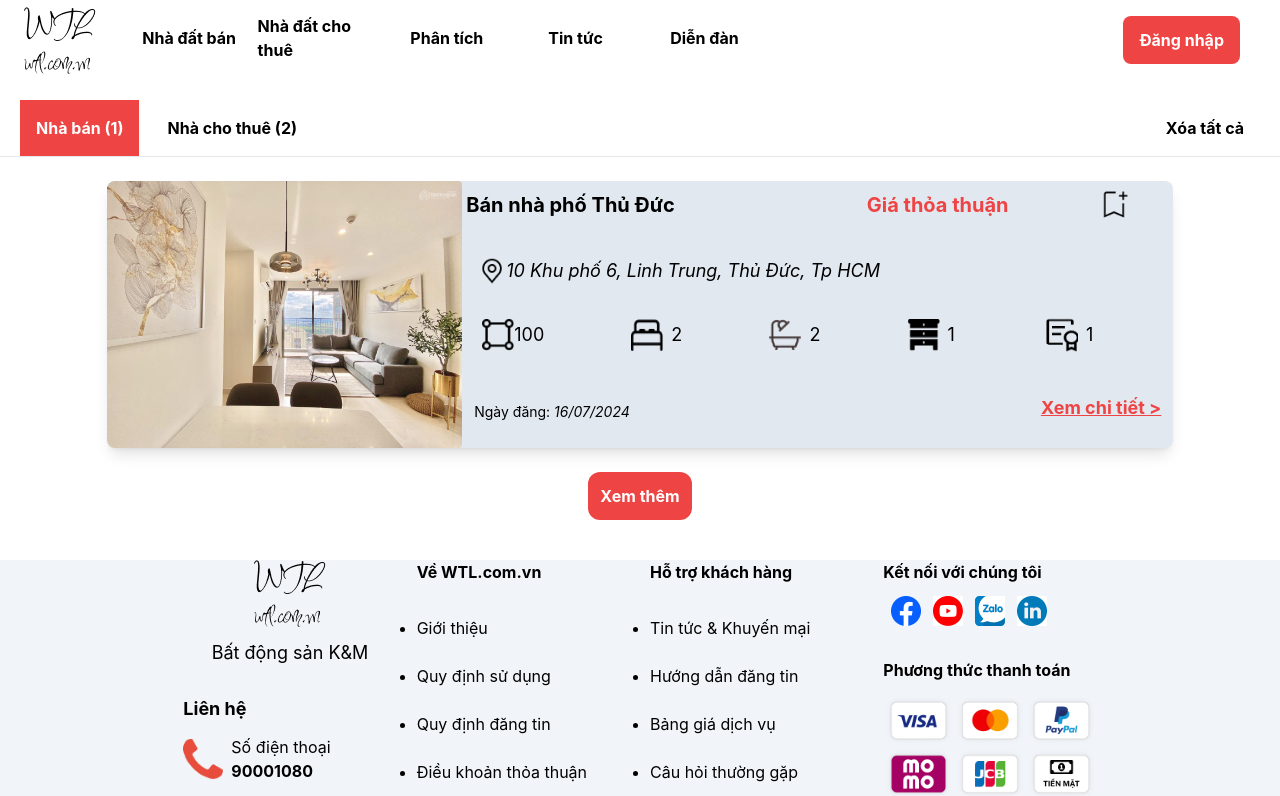
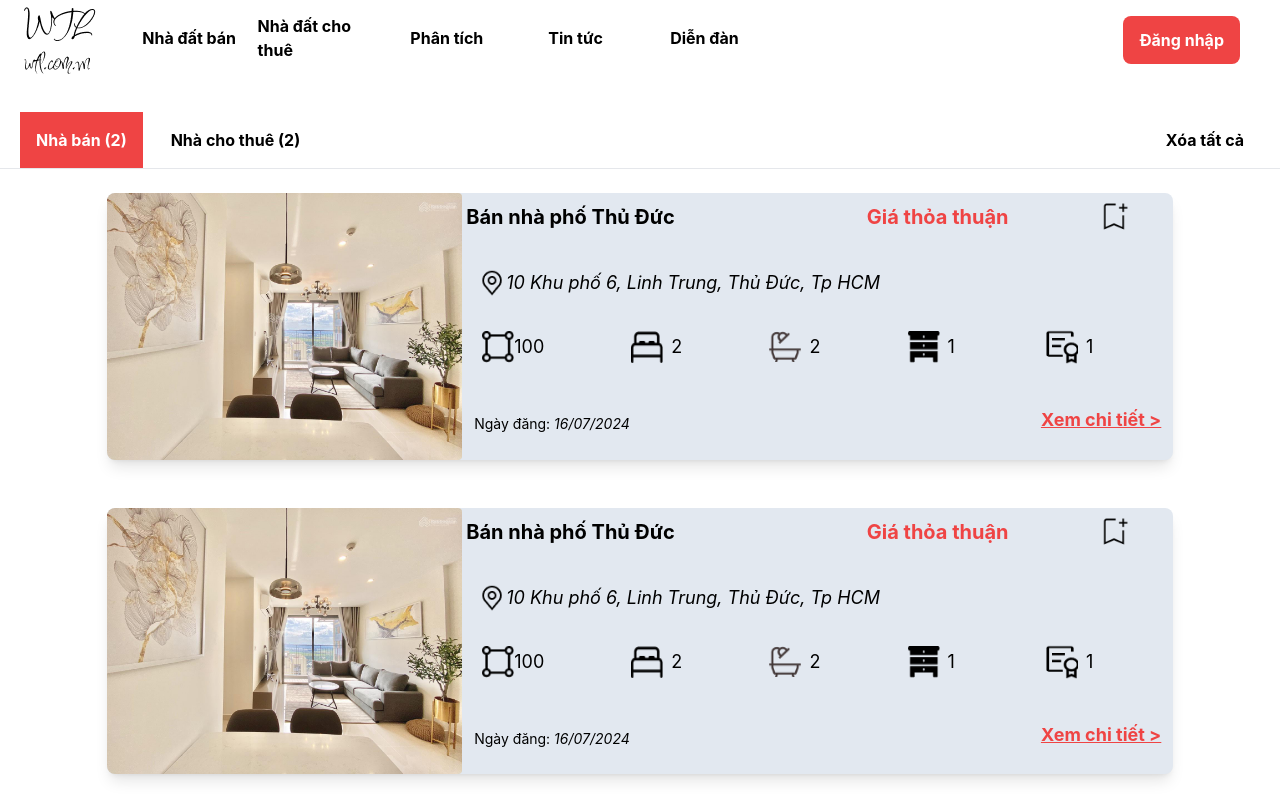
Before and after one commit to NguyenKiet-Anh/IE207, a React (Create React App) app in the folder frontend/: page /wish-list in a window 1280 px wide. Shown: the top 796 px of the page. Built offline with nearby package versions, Linux system fonts and the light colour scheme.

Commit message:
Fit UI for WishList

```diff
--- a/frontend/src/assets/WishListData/WishListSaleData.jsx
+++ b/frontend/src/assets/WishListData/WishListSaleData.jsx
@@ -3,6 +3,7 @@ import BrokerImage from '../../images/for-test/broker.webp';
 import MapImage from '../../images/for-test/map.png';
 
 const WishListSaleData = [
+    {kind: 0, id: 1, img: PropertyImage, title: 'Bán nhà phố Thủ Đức', about: 'Lorem ipsum dolor sit amet consectetur adipisicing elit. Fuga iure molestiae nam. Sint ea rerum sunt, obcaecati maiores accusamus ex! Animi est ullam nisi nostrum velit officiis laboriosam eos in?', price: 'Giá thỏa thuận', address: '10 Khu phố 6, Linh Trung, Thủ Đức, Tp HCM', area: 100, bedroom: 2, bathroom: 2, furniture: 1, policy: 1, author_img: BrokerImage, author_id: 1, author_name: 'Đỗ Văn Bảy', update: '16/07/2024', phone: '09177777777', map: MapImage},
     {kind: 0, id: 1, img: PropertyImage, title: 'Bán nhà phố Thủ Đức', about: 'Lorem ipsum dolor sit amet consectetur adipisicing elit. Fuga iure molestiae nam. Sint ea rerum sunt, obcaecati maiores accusamus ex! Animi est ullam nisi nostrum velit officiis laboriosam eos in?', price: 'Giá thỏa thuận', address: '10 Khu phố 6, Linh Trung, Thủ Đức, Tp HCM', area: 100, bedroom: 2, bathroom: 2, furniture: 1, policy: 1, author_img: BrokerImage, author_id: 1, author_name: 'Đỗ Văn Bảy', update: '16/07/2024', phone: '09177777777', map: MapImage}
-];
+]
 export default WishListSaleData;
--- a/frontend/src/components/layout/Content/News/NewsList.jsx
+++ b/frontend/src/components/layout/Content/News/NewsList.jsx
@@ -13,7 +13,12 @@ const NewsList = (props) => {
                     <div className="ml-3">
                         <p className="text-sm italic">{props.timestamp} - {props.author}</p>
                         <p className="font-bold text-xl">{props.title}</p>
-                        <p className="line-clamp-3">{props.content}</p>
+                        <p className="line-clamp-3 2xl:line-clamp-4">{props.content}</p>
+                    </div>
+                    <div className="pr-5 2xl:pt-5 flex justify-end">
+                        <a href="" className="hover:text-blue-500">
+                            <p className="italic underline">Xem chi tiết</p>
+                        </a>
                     </div>
                 </div>
             </div>
--- a/frontend/src/pages/WishList.jsx
+++ b/frontend/src/pages/WishList.jsx
@@ -20,59 +20,34 @@ function WishList() {
 
     // Render here
     return (
-        <div>
+        <div className="py-3">
             <div className="flex justify-between mx-5">
-                {isSale? (
-                    <>
                 <div className="flex gap-3">
-                            <div>
-                                <button className="p-4 bg-red-500 text-white">
+                    <button
+                        className={`p-4 ${isSale? "bg-red-500 text-white" : "hover:bg-red-500 hover:text-white"}`}
+                        onClick={handleOnSale}
+                    >
                         <p className="font-bold">Nhà bán ({WishListSaleData.length})</p>
                     </button>
-                            </div>
-                            <div className="p-4 hover:bg-red-500 hover:text-white">
                     <button
+                        className={`p-4 ${isSale? "hover:bg-red-500 hover:text-white" : "bg-red-500 text-white"}`}
                         onClick={handleOffSale}
                     >
                         <p className="font-bold">Nhà cho thuê ({WishListRentData.length})</p>
                     </button>
                 </div>
-                        </div>
-                        <div className="p-4 hover:bg-red-500 hover:text-white">
-                            <button>
+                <button
+                    className="p-4 hover:bg-red-500 hover:text-white"
+                >
                     <p className="font-bold">Xóa tất cả</p>
                 </button>
             </div>
-                    </>
-                ) : (
-                    <>
-                        <div className="flex gap-3">
-                            <div>
-                                <button className="p-4 hover:bg-red-500 hover:text-white"
-                                onClick={handleOnSale}>
-                                    <p className="font-bold">Nhà bán ({WishListSaleData.length})</p>
-                                </button>
-                            </div>
-                            <div className="p-4 bg-red-500 text-white">
-                                <button>
-                                    <p className="font-bold">Nhà cho thuê ({WishListRentData.length})</p>
-                                </button>
-                            </div>
-                        </div>
-                        <div className="p-4 hover:bg-red-500 hover:text-white">
-                            <button>
-                                <p className="font-bold">Xóa tất cả</p>
-                            </button>
-                        </div>
-                    </>
-                )}
-            </div>
             <hr />
             {isSale? (
-                <div>
+                <div className="2xl:flex">
                     {WishListSaleData.map((data) => (
                         <div className="flex justify-center">
-                            <div className="md:w-3/6 lg:w-5/6 2xl:w-1/2">
+                            <div className="md:w-2/3 lg:w-5/6">
                                 <PropertyCard
                                     kind={data.kind}
                                     id={data.id}
@@ -95,10 +70,10 @@ function WishList() {
                     ))}
                 </div>
             ) : (
-                <div>
+                <div className="2xl:flex">
                     {WishListRentData.map((data) => (
                         <div className="flex justify-center">
-                            <div className="md:w-3/6 lg:w-5/6 2xl:w-1/2">
+                            <div className="md:w-2/3 lg:w-5/6">
                                 <PropertyCard
                                     kind={data.kind}
                                     id={data.id}
@@ -123,7 +98,7 @@ function WishList() {
             )}
             <div>
                 <div className="flex justify-center">
-                    <button className="bg-red-500 p-3 rounded-xl hover:bg-black">
+                    <button className="bg-red-500 p-3 rounded-xl hover:bg-black lg:w-[150px] xl:w-[200px]">
                         <p className="font-bold text-white">Xem thêm</p>
                     </button>
                 </div>
```
Lines whose indentation alone changed are shown as unchanged.
